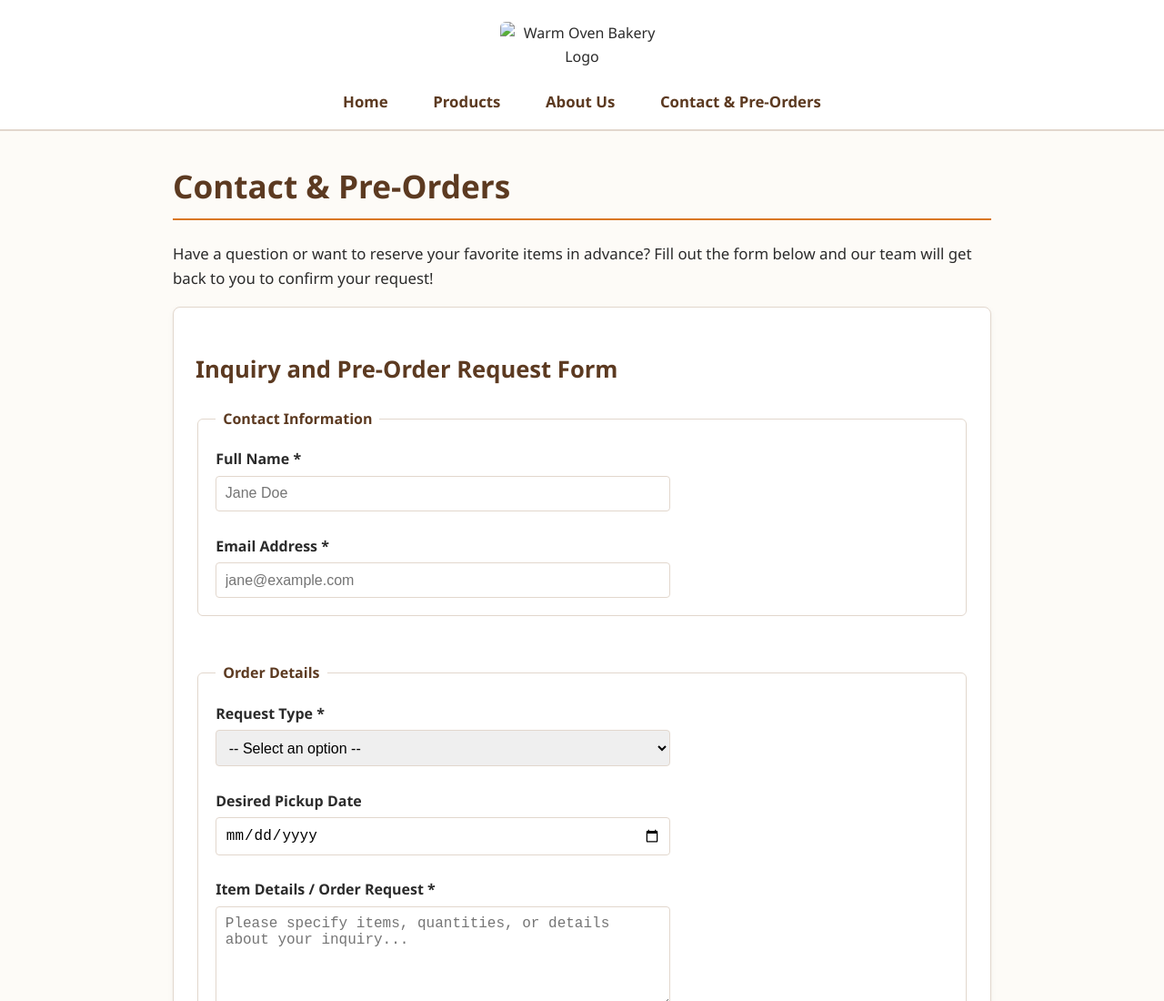
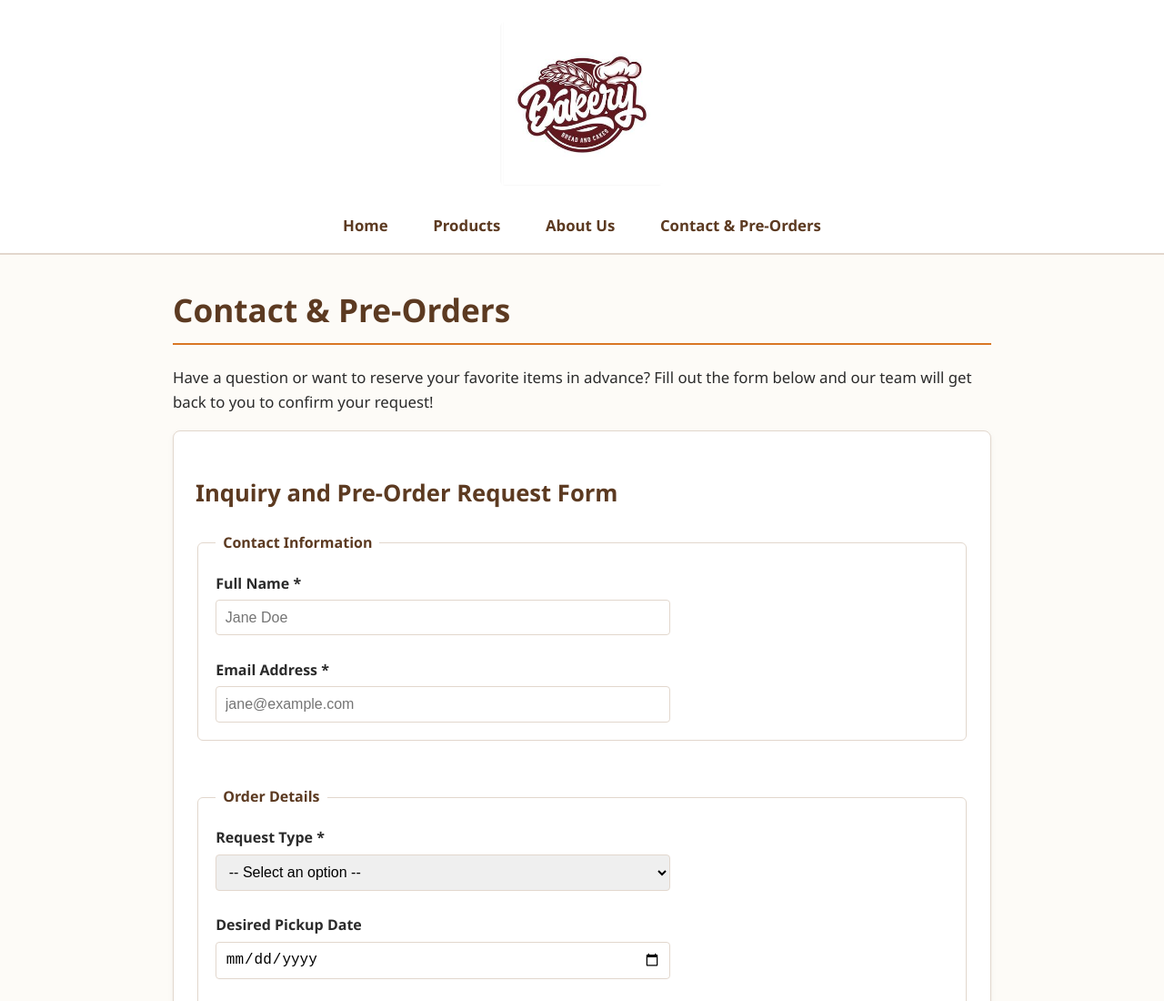
Before and after one commit to JatziryBorbolla/warm-oven-bakery, a plain HTML site: page contact.html in a window 1280 px wide. Shown: the top 1100 px of the page at 91% size. Drawn offline with Linux system fonts and the light colour scheme; a script that the page names is missing.

Commit message:
contact.html

```diff
--- a/contact.html
+++ b/contact.html
@@ -10,7 +10,7 @@
 
     <!-- Header & Navigation -->
     <header>
-        <img src="bakery/bakery-logo.png" alt="Warm Oven Bakery Logo" width="180">
+        <img src="bakery-logo.png" alt="Warm Oven Bakery Logo" width="180">
         <nav>
             <ul>
                 <li><a href="index.html">Home</a></li>
```
